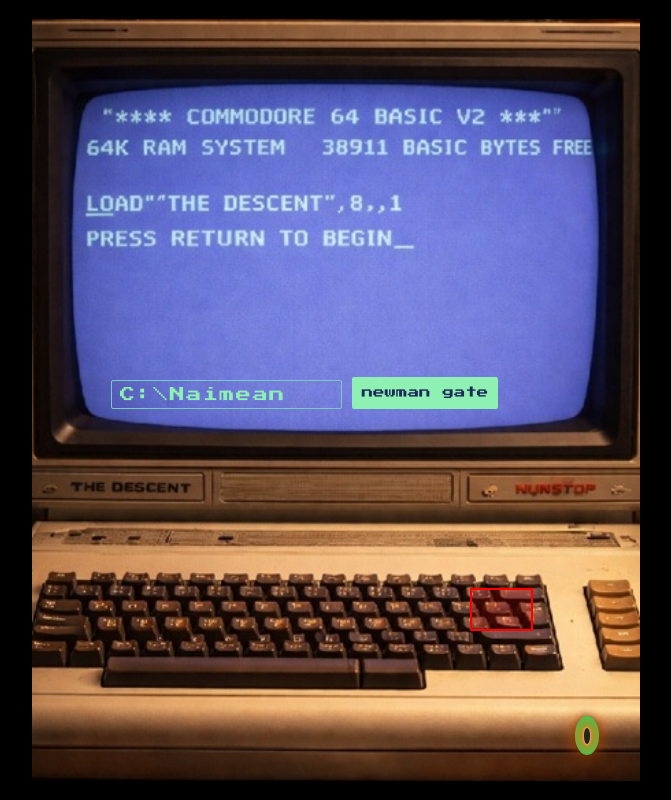
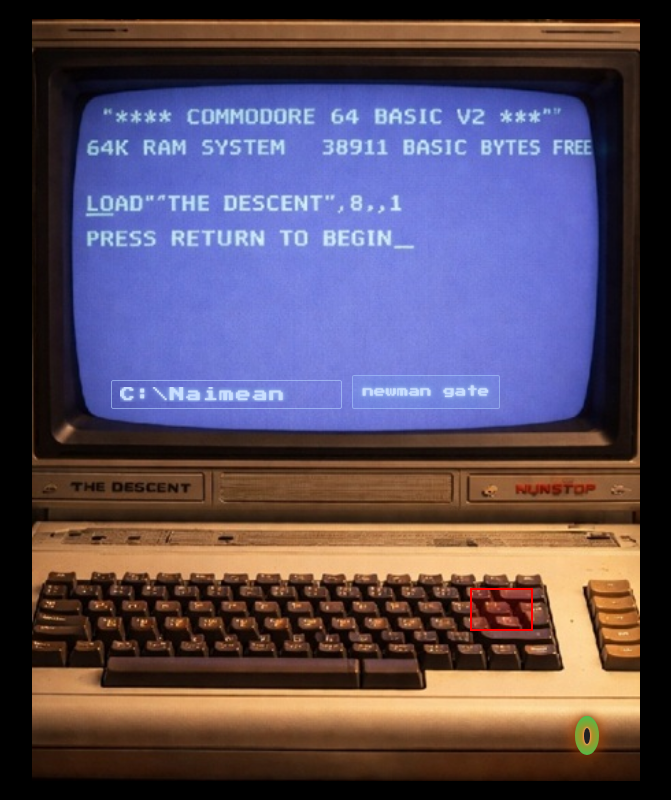
Before and after one commit to naimean/naimeanV2.0, a plain HTML site: page index.html in a window 1280 px wide. Both pictures are taken after a click on the button 891 px from the left and 735 px from the top of the page. Shown: the whole page, without its empty margins (304-975 px from the left). Drawn offline with Linux system fonts and the light colour scheme.

Commit message:
Boot input/button: bluish-white fuzzy glow

```diff
--- a/styles.css
+++ b/styles.css
@@ -170,9 +170,9 @@ body {
 
 .boot-input {
   background: transparent;
-  border: 1px solid #7ec8bf;
+  border: 1px solid rgba(180, 210, 255, 0.6);
   border-radius: 2px;
-  color: var(--mint);
+  color: #c8deff;
   font-family: 'Press Start 2P', 'IBM Plex Mono', 'VT323', monospace;
   font-size: 0.95em;
   outline: none;
@@ -181,24 +181,29 @@ body {
   max-width: 14em;
   padding: 6px 8px;
   letter-spacing: 1.4px;
-  caret-color: var(--mint);
+  caret-color: #c8deff;
+  text-shadow: 0 0 6px #b0d0ff, 0 0 14px #5080c0, 0 0 2px #fff;
+  filter: blur(0.3px);
 }
 
 .boot-submit {
-  background: var(--mint);
-  border: none;
+  background: rgba(140, 180, 255, 0.18);
+  border: 1px solid rgba(180, 210, 255, 0.5);
   border-radius: 2px;
-  color: #1b2a57;
+  color: #c8deff;
   font-family: 'Press Start 2P', 'IBM Plex Mono', 'VT323', monospace;
   font-size: 0.72em;
   line-height: 1;
   padding: 10px 10px;
   text-transform: lowercase;
   cursor: pointer;
+  text-shadow: 0 0 6px #b0d0ff, 0 0 14px #5080c0, 0 0 2px #fff;
+  filter: blur(0.3px);
 }
 
 .boot-submit:hover {
-  background: var(--mint-bright);
+  background: rgba(160, 200, 255, 0.28);
+  filter: blur(0.3px) brightness(1.15);
 }
 
 #boot-video {
```
